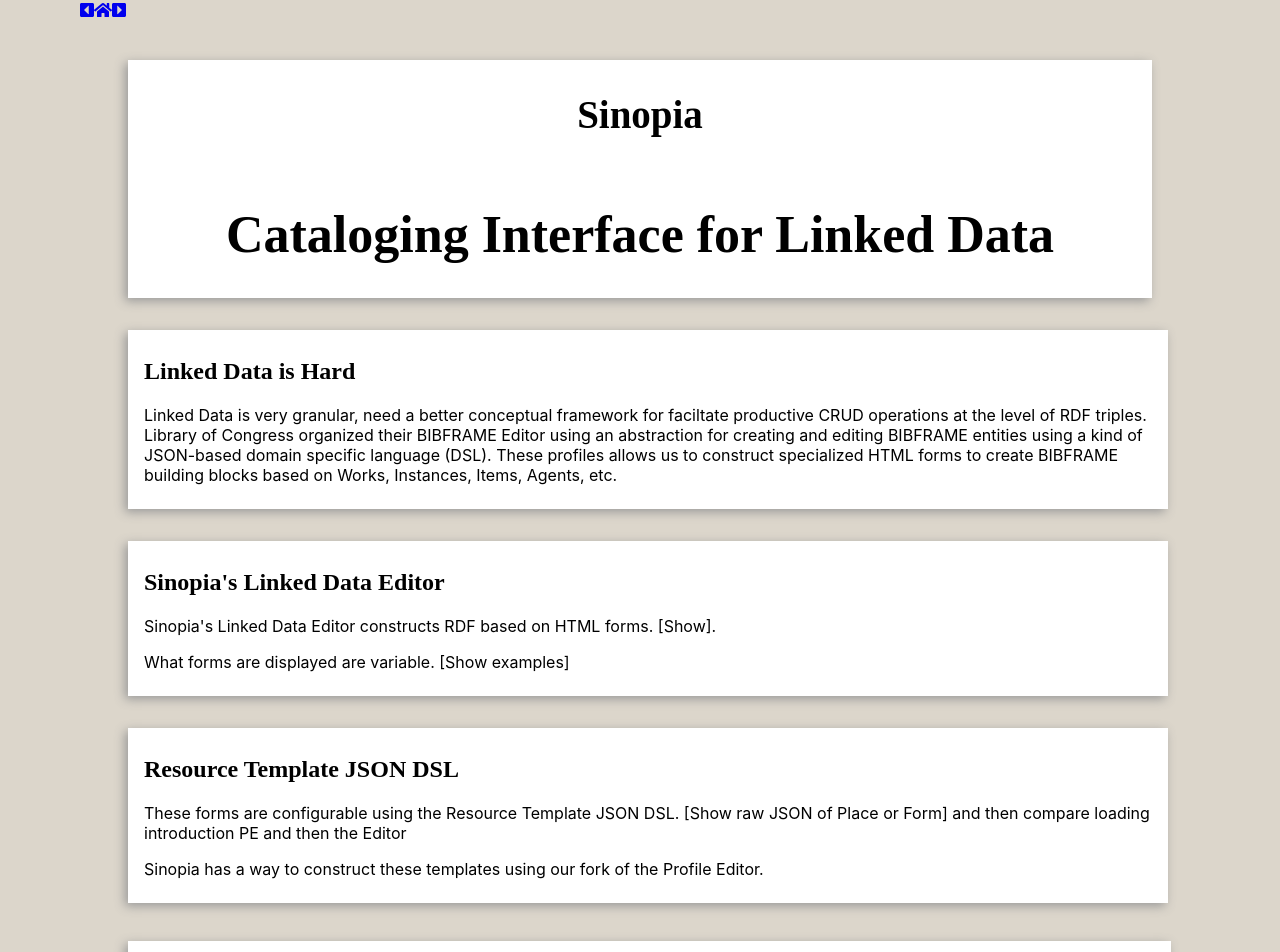
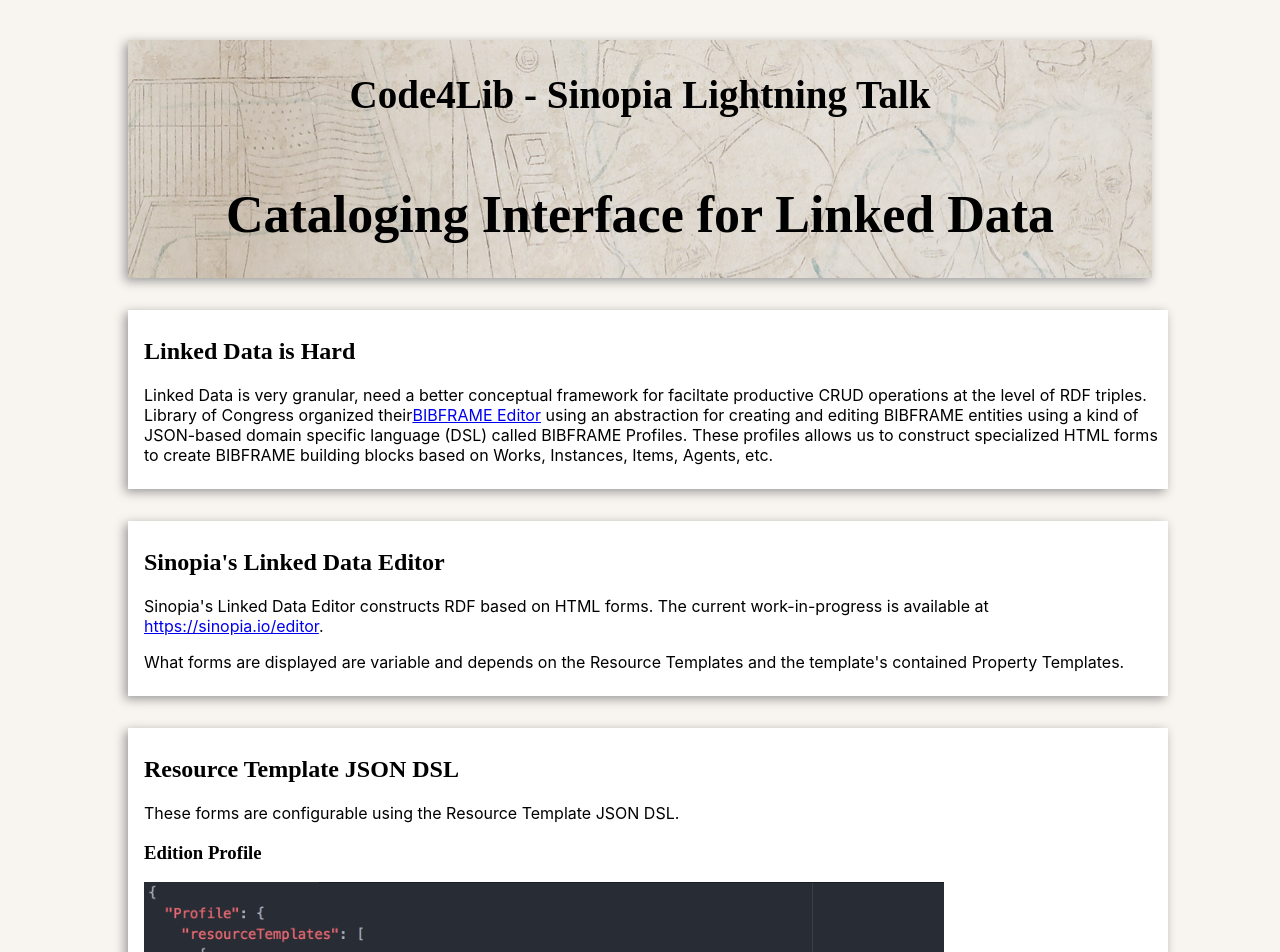
Before and after one commit to LD4P/code4lib_2019, a React (Create React App) app: page /cataloging-interface in a window 1280 px wide. Shown: the top 952 px of the page. Built offline with nearby package versions, Linux system fonts and the light colour scheme.

Commit message:
Content additions, fixed errors, and added css and background image

```diff
--- a/src/App.css
+++ b/src/App.css
@@ -15,6 +15,7 @@
 
 .App-header {
   /* background-color: #2F2424; */
+  background-image: url(./images/sinopiahomebg.png);
   margin-top: 5vh;
   min-height: 25vh;
   width: 80%;
--- a/src/CatalogingInterfaceForLinkedData.js
+++ b/src/CatalogingInterfaceForLinkedData.js
@@ -3,13 +3,16 @@
 import Footer from './Footer'
 import NavBar from './NavBar'
 
+import EditionProfile from './images/lightning/editionProfile.png';
+import LanguageProfile from './images/lightning/langProfile.png';
+import PlaceProfile from './images/lightning/placeProfile.png';
+
 import './App.css';
 
 const CatalogingInterfaceForLinkedData = () => (
   <div className="App">
-    <NavBar previous="/installing-sinopia" next="/" />
     <div className="App-header">
-      <h2 className="App-title">Sinopia</h2>
+      <h2 className="App-title">Code4Lib - Sinopia Lightning Talk</h2>
       <h1 className="App-title">Cataloging Interface for Linked Data</h1>
     </div>
     <div className="App-body">
@@ -17,9 +20,10 @@
       <p>
         Linked Data is very granular, need a better conceptual framework for
         faciltate productive CRUD operations at the level of RDF triples.
-        Library of Congress organized their BIBFRAME Editor using an abstraction
-        for creating and editing BIBFRAME entities using a kind of JSON-based
-        domain specific language (DSL). These profiles allows us to construct
+        Library of Congress organized their
+        <a href="http://bibframe.org/bfe/index.html">BIBFRAME Editor</a> using
+        an abstraction for creating and editing BIBFRAME entities using a kind of JSON-based
+        domain specific language (DSL) called BIBFRAME Profiles. These profiles allows us to construct
         specialized HTML forms to create BIBFRAME building blocks based on
         Works, Instances, Items, Agents, etc.
       </p>
@@ -28,22 +32,30 @@
       <h2 className="App-title">Sinopia's Linked Data Editor</h2>
       <p>
       Sinopia's Linked Data Editor constructs RDF based on HTML forms.
-      [Show].
+      The current work-in-progress is available
+      at <a href="https://sinopia.io/editor">https://sinopia.io/editor</a>.
+
       </p>
       <p>
-      What forms are displayed are variable. [Show examples]
+      What forms are displayed are variable and depends on the Resource
+      Templates and the template's contained Property Templates.
       </p>
     </div>
     <div className="App-body">
       <h2 className="App-title">Resource Template JSON DSL</h2>
       <p>
       These forms are configurable using the Resource Template JSON DSL.
-      [Show raw JSON of Place or Form] and then compare loading introduction
-      PE and then the Editor
       </p>
+      <h3 className="App-title">Edition Profile</h3>
+      <img src={EditionProfile} alt="Edition Profile" width="800px" />
+      <h3 className="App-title">Language Profile</h3>
+      <img src={LanguageProfile} alt="Language Profile" width="800px" />
+      <h3 className="App-title">Place Profile</h3>
+      <img src={PlaceProfile} alt="Place Profile" width="800px" />
       <p>
       Sinopia has a way to construct these templates using our fork
-      of the Profile Editor.
+      of the Profile Editor available
+      at <a href="https://profile-editor.sinopia.io/">https://profile-editor.sinopia.io/</a>.
       </p>
     </div>
     <Footer />
--- a/src/Footer.js
+++ b/src/Footer.js
@@ -3,7 +3,7 @@
 import './App.css';
 
 const Footer = () => (
-  <footer class="App-body">
+  <footer className="App-body">
     All content licensed under&nbsp;
     <a href="https://creativecommons.org/publicdomain/zero/1.0/">
       CC 1-0 Universal
--- a/src/Home.js
+++ b/src/Home.js
@@ -40,7 +40,7 @@
             <FontAwesomeIcon icon="caret-square-right" />
           </Link>
         </div>
-        <hr />
+
         <div className="App-body">
           <h2 className="App-title">
             <Link to="/cataloging-interface">
--- a/src/index.css
+++ b/src/index.css
@@ -6,7 +6,8 @@
     sans-serif;
   -webkit-font-smoothing: antialiased;
   -moz-osx-font-smoothing: grayscale;
- background-color: #DCD6CB;
+ background-color: #F8F4EF;
+
 }
 
 code {
```
Also changed, not shown: src/images/sinopiahomebg.png (added).
